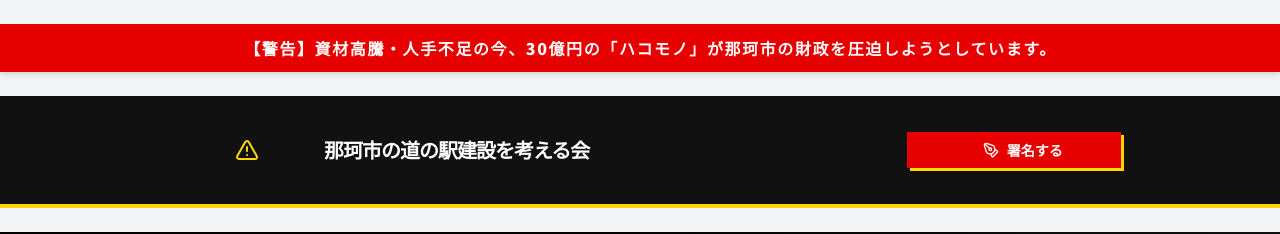
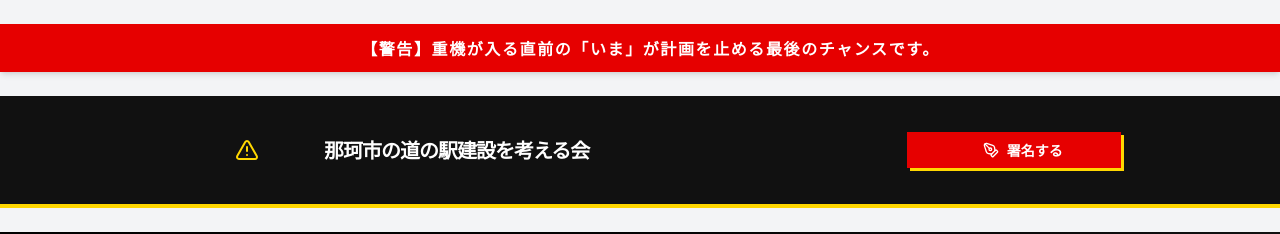
Before and after one commit to hasitomo102/nakamichi-kai, a website: page index.html in a window 1280 px wide. Shown: the top 234 px of the page. Drawn offline with nearby package versions, Linux system fonts and the light colour scheme.

Commit message:
Revise title and warning message for urgency
Updated the title and warning message to emphasize urgency.

```diff
--- a/index.html
+++ b/index.html
@@ -3,7 +3,7 @@
 <head>
     <meta charset="UTF-8">
     <meta name="viewport" content="width=device-width, initial-scale=1.0">
-    <title>那珂市の道の駅建設を考える会 - 30億円の暴走を止めよう</title>
+    <title>【緊急警告】那珂市の道の駅建設を考える会 - 30億円の暴走を止める</title>
     <link rel="preconnect" href="https://fonts.googleapis.com">
     <link rel="preconnect" href="https://fonts.gstatic.com" crossorigin>
     <link href="https://fonts.googleapis.com/css2?family=Noto+Sans+JP:wght@400;700;900&display=swap" rel="stylesheet">
@@ -63,7 +63,7 @@
 <body class="text-dark font-sans antialiased bg-gray-100">
 
     <div class="bg-danger text-white py-3 px-4 text-center font-black text-sm md:text-base z-[60] shadow-md tracking-widest text-shadow-strong">
-        【警告】資材高騰・人手不足の今、30億円の「ハコモノ」が那珂市の財政を圧迫しようとしています。
+        【警告】重機が入る直前の「いま」が計画を止める最後のチャンスです。
     </div>
 
     <nav class="bg-dark text-white w-full z-50 border-b-4 border-warning sticky top-0">
```
